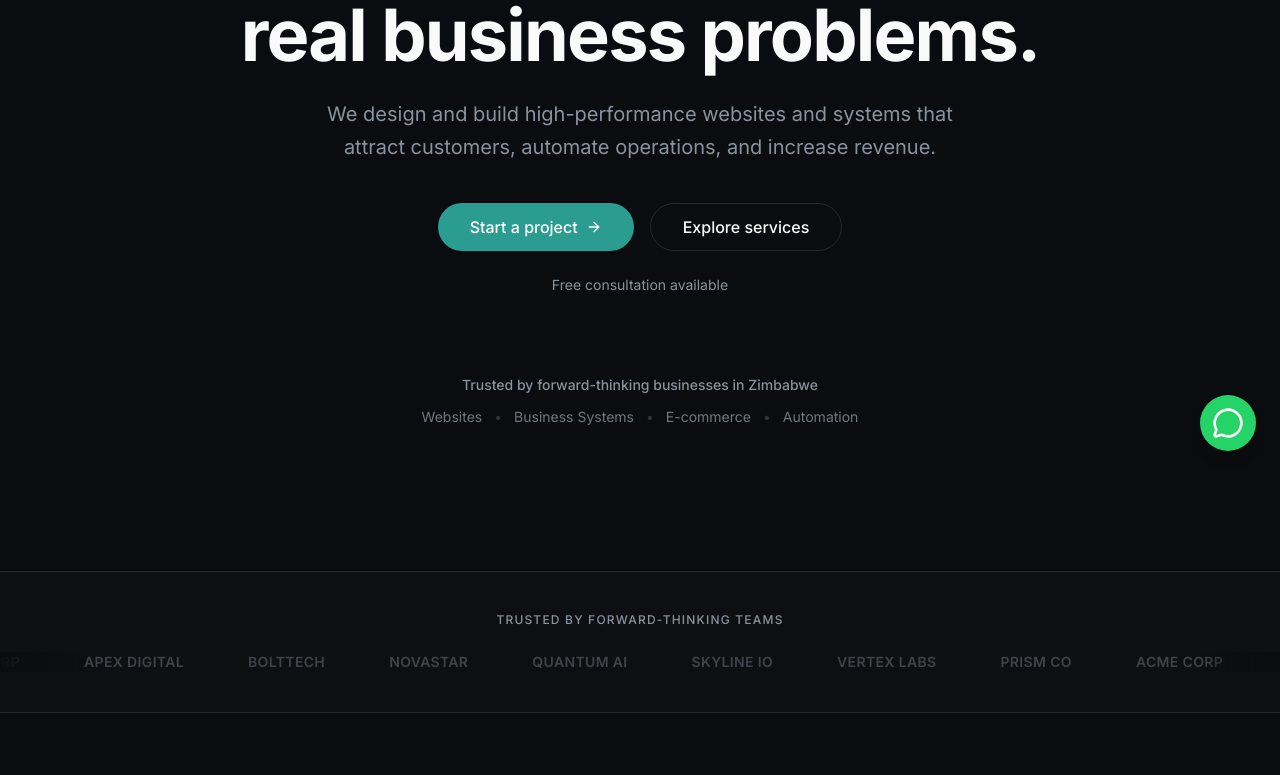
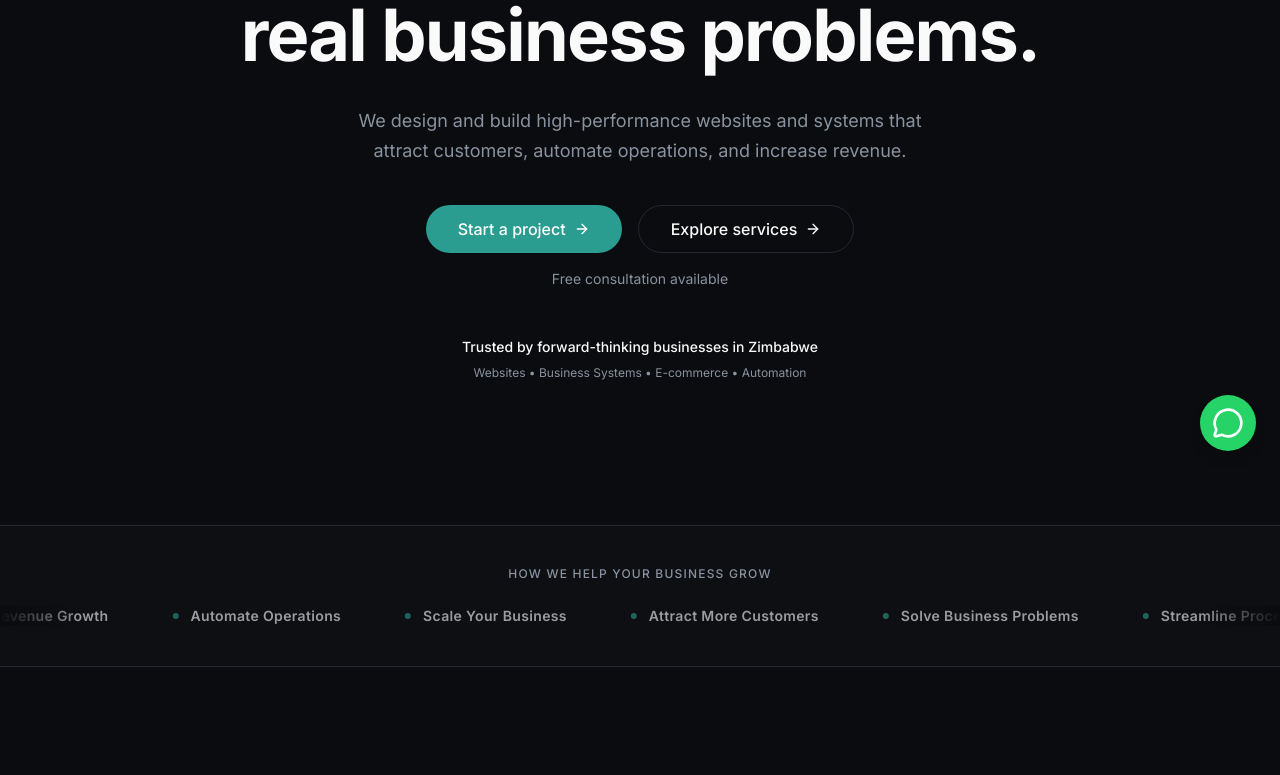
Before and after one commit to tinoe0404/frantendX, a Next.js app: page / in a window 1280 px wide. Shown: the part 325-1100 px from the top of the page. Built offline with nearby package versions, Linux system fonts and the light colour scheme.

Commit message:
feat: add new Hero, Services Preview, and Trust Marquee sections.

```diff
--- a/src/components/sections/Hero.tsx
+++ b/src/components/sections/Hero.tsx
@@ -7,21 +7,20 @@ import { Button } from "@/components/ui/button";
 
 export function Hero() {
   return (
-    <section className="relative overflow-hidden pt-24 pb-20 md:pt-36 md:pb-28 lg:pt-44 lg:pb-36">
+    <section className="relative overflow-hidden">
       {/* Subtle radial gradient background */}
       <div
         className="pointer-events-none absolute inset-0 bg-[radial-gradient(ellipse_at_center,_var(--tw-gradient-stops))] from-muted/50 via-background to-background"
         aria-hidden="true"
       />
 
-      <div className="relative mx-auto max-w-6xl px-6">
+      <div className="relative mx-auto max-w-6xl px-6 pt-24 pb-20 md:pt-36 md:pb-28 lg:pt-44 lg:pb-36">
         <div className="mx-auto max-w-4xl text-center">
-
           {/* Headline */}
           <motion.h1
             initial={{ opacity: 0, y: 20 }}
             animate={{ opacity: 1, y: 0 }}
-            transition={{ duration: 0.6, ease: "easeOut" }}
+            transition={{ duration: 0.6, delay: 0, ease: "easeOut" }}
             className="text-4xl font-bold tracking-tight text-foreground sm:text-5xl md:text-6xl lg:text-7xl text-balance leading-[1.1]"
           >
             Digital solutions that solve real business problems.
@@ -31,26 +30,24 @@ export function Hero() {
           <motion.p
             initial={{ opacity: 0, y: 20 }}
             animate={{ opacity: 1, y: 0 }}
-            transition={{ duration: 0.6, delay: 0.15, ease: "easeOut" }}
-            className="mx-auto mt-6 max-w-2xl text-lg text-muted-foreground sm:text-xl leading-relaxed"
+            transition={{ duration: 0.6, delay: 0.15 }}
+            className="mx-auto mt-8 max-w-xl text-lg text-muted-foreground leading-relaxed"
           >
             We design and build high-performance websites and systems that attract customers, automate operations, and increase revenue.
           </motion.p>
 
           {/* CTAs */}
-          <div className="mt-10 flex flex-col items-center justify-center gap-6">
-            <div className="flex flex-col sm:flex-row items-center gap-4 w-full sm:w-auto">
+          <div className="mt-10 flex flex-col items-center justify-center gap-4">
+            <div className="flex flex-col sm:flex-row items-center justify-center gap-4">
               {/* Primary CTA */}
               <motion.div
                 initial={{ opacity: 0, scale: 0.95 }}
                 animate={{ opacity: 1, scale: 1 }}
-                whileHover={{ scale: 1.03 }}
                 transition={{ duration: 0.4, delay: 0.3 }}
-                className="w-full sm:w-auto"
               >
                 <Button
                   size="lg"
-                  className="h-12 w-full sm:w-auto rounded-full px-8 text-base font-medium gap-2 bg-brand text-brand-foreground hover:bg-brand/90 hover:shadow-[0_0_20px_rgba(var(--brand-rgb),0.3)] transition-all"
+                  className="h-12 rounded-full px-8 text-base font-medium gap-2 bg-brand text-brand-foreground hover:bg-brand/90 hover:scale-[1.03] hover:shadow-[0_0_20px_rgba(59,130,246,0.5)] transition-all duration-200"
                   asChild
                 >
                   <Link href="/contact">
@@ -65,17 +62,16 @@ export function Hero() {
                 initial={{ opacity: 0 }}
                 animate={{ opacity: 1 }}
                 transition={{ duration: 0.4, delay: 0.4 }}
-                className="w-full sm:w-auto"
               >
                 <Button
                   size="lg"
                   variant="outline"
-                  className="h-12 w-full sm:w-auto rounded-full px-8 text-base font-medium group hover:underline"
+                  className="h-12 rounded-full px-8 text-base font-medium hover:underline group"
                   asChild
                 >
-                  <Link href="/services">
+                  <Link href="/services" className="flex items-center gap-2">
                     Explore services
-                    {/* Hover effect handled by button variant + native transition, kept simple as requested */}
+                    <ArrowRight className="h-4 w-4 group-hover:translate-x-1 transition-transform duration-200" />
                   </Link>
                 </Button>
               </motion.div>
@@ -97,20 +93,14 @@ export function Hero() {
             initial={{ opacity: 0 }}
             animate={{ opacity: 1 }}
             transition={{ duration: 0.4, delay: 0.6 }}
-            className="mt-16 sm:mt-20"
+            className="mt-12 space-y-2"
           >
-            <p className="text-sm font-medium text-muted-foreground mb-3">
+            <p className="text-sm font-medium text-foreground">
               Trusted by forward-thinking businesses in Zimbabwe
             </p>
-            <div className="flex flex-wrap items-center justify-center gap-x-3 gap-y-2 text-sm text-muted-foreground/80">
-              <span>Websites</span>
-              <span className="text-muted-foreground/30">•</span>
-              <span>Business Systems</span>
-              <span className="text-muted-foreground/30">•</span>
-              <span>E-commerce</span>
-              <span className="text-muted-foreground/30">•</span>
-              <span>Automation</span>
-            </div>
+            <p className="text-xs text-muted-foreground">
+              Websites • Business Systems • E-commerce • Automation
+            </p>
           </motion.div>
         </div>
       </div>
--- a/src/components/sections/ServicesPreview.tsx
+++ b/src/components/sections/ServicesPreview.tsx
@@ -18,25 +18,21 @@ const services = [
     icon: Code,
     title: "Custom Software",
     description: "Scalable web applications with modern cloud infrastructure. SaaS platforms, internal tools, and more.",
-    span: "md:col-span-2",
   },
   {
     icon: Smartphone,
     title: "Mobile Applications",
     description: "Cross-platform mobile experiences. Native performance, single codebase.",
-    span: "md:col-span-1",
   },
   {
     icon: Gauge,
     title: "Performance & SEO",
     description: "Perfect Lighthouse scores, Core Web Vitals optimization, and structured data for search visibility.",
-    span: "md:col-span-1",
   },
   {
     icon: Headphones,
     title: "24/7 Support & Maintenance",
     description: "Continuous monitoring, rapid response, and proactive maintenance to keep your systems running smoothly.",
-    span: "md:col-span-2",
   },
 ];
 
@@ -59,7 +55,7 @@ export function ServicesPreview() {
           </h2>
         </motion.div>
 
-        <div className="grid grid-cols-1 md:grid-cols-3 gap-4">
+        <div className="grid grid-cols-1 md:grid-cols-2 gap-6">
           {services.map((service, i) => (
             <motion.div
               key={service.title}
@@ -68,7 +64,7 @@ export function ServicesPreview() {
               initial="hidden"
               whileInView="visible"
               viewport={{ once: true }}
-              className={`group relative rounded-2xl border border-border bg-card p-6 md:p-8 transition-colors hover:border-brand/40 ${service.span}`}
+              className="group relative rounded-2xl border border-border bg-card p-6 md:p-8 transition-colors hover:border-brand/40"
             >
               <div className="flex items-start justify-between mb-6">
                 <div className="flex h-10 w-10 items-center justify-center rounded-xl bg-secondary text-brand">
--- a/src/components/sections/TrustMarquee.tsx
+++ b/src/components/sections/TrustMarquee.tsx
@@ -2,29 +2,30 @@
 
 import { motion } from "framer-motion";
 
-const companies = [
-  "Acme Corp",
-  "Apex Digital",
-  "BoltTech",
-  "NovaStar",
-  "Quantum AI",
-  "Skyline IO",
-  "Vertex Labs",
-  "Prism Co",
+const businessMessages = [
+  "Drive Revenue Growth",
+  "Automate Operations",
+  "Scale Your Business",
+  "Attract More Customers",
+  "Solve Business Problems",
+  "Streamline Processes",
+  "Increase Efficiency",
+  "Build Digital Presence",
 ];
 
-function LogoPlaceholder({ name }: { name: string }) {
+function BusinessMessage({ message }: { message: string }) {
   return (
-    <div className="flex items-center gap-2.5 px-8 select-none shrink-0">
-      <span className="text-sm font-semibold text-muted-foreground/40 whitespace-nowrap tracking-wide uppercase">
-        {name}
+    <div className="flex items-center gap-3 px-8 select-none shrink-0">
+      <div className="h-1.5 w-1.5 rounded-full bg-brand/60" />
+      <span className="text-sm font-semibold text-foreground/60 whitespace-nowrap tracking-wide">
+        {message}
       </span>
     </div>
   );
 }
 
 export function TrustMarquee() {
-  const doubled = [...companies, ...companies];
+  const doubled = [...businessMessages, ...businessMessages];
 
   return (
     <section className="border-y border-border bg-card/50 py-10">
@@ -36,7 +37,7 @@ export function TrustMarquee() {
           transition={{ duration: 0.5 }}
           className="mb-6 text-center text-xs font-medium text-muted-foreground tracking-widest uppercase"
         >
-          Trusted by forward-thinking teams
+          How We Help Your Business Grow
         </motion.p>
       </div>
 
@@ -45,8 +46,8 @@ export function TrustMarquee() {
         <div className="pointer-events-none absolute right-0 top-0 z-10 h-full w-20 bg-gradient-to-l from-background to-transparent" />
 
         <div className="flex animate-infinite-scroll">
-          {doubled.map((company, i) => (
-            <LogoPlaceholder key={`${company}-${i}`} name={company} />
+          {doubled.map((message, i) => (
+            <BusinessMessage key={`${message}-${i}`} message={message} />
           ))}
         </div>
       </div>
```
